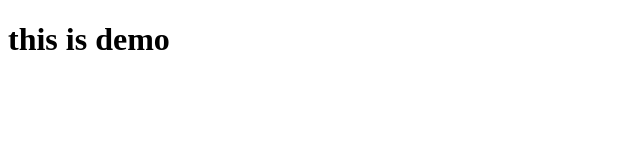
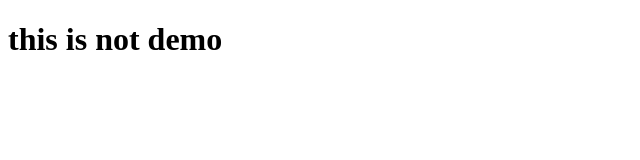
Before and after one commit to quachthekiet/Demo, a plain HTML site: page index.html in a window 1280 px wide. Shown: the whole page, without its empty margins (0-640 px from the left). Drawn offline with Linux system fonts and the light colour scheme.

Commit message:
modify index.html

```diff
--- a/index.html
+++ b/index.html
@@ -6,6 +6,6 @@
     <title>Document</title>
 </head>
 <body>
-    <h1>this is demo</h1>
+    <h1>this is not demo</h1>
 </body>
 </html>
```
